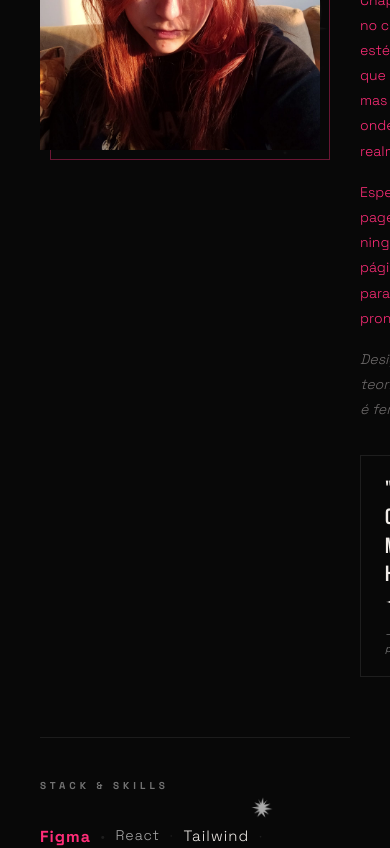
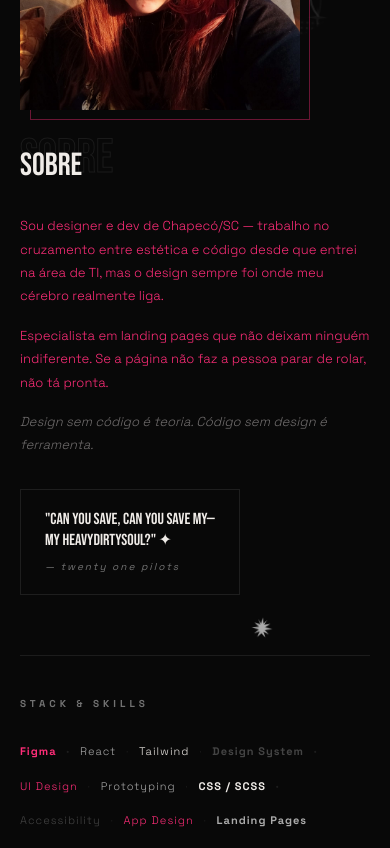
Before and after one commit to CassolEllen/darkcat-studio-portfolio, a React (Vite) app: page / in a window 390 px wide. Shown: the part 4900-5748 px from the top of the page. Built offline with nearby package versions, Linux system fonts and the light colour scheme.

Commit message:
fix: responsividade mobile da seção sobre

```diff
--- a/src/components/About.jsx
+++ b/src/components/About.jsx
@@ -12,9 +12,8 @@ const skills = [
 
 export default function About() {
   return (
-    <section id="about" style={{ position: 'relative', overflow: 'hidden', padding: '80px 40px', borderTop: '1px solid #1c1c1c' }}>
+    <section id="about" style={{ position: 'relative', overflow: 'hidden', padding: 'clamp(40px, 8vw, 80px) clamp(20px, 5vw, 40px)', borderTop: '1px solid #1c1c1c' }}>
 
-      {/* decorative */}
       <Chain height={280} color="#888888" opacity={0.2} style={{ right: 20, top: '5%' }} delay={0} />
       <HalftoneStar size={180} opacity={0.08} style={{ right: '15%', top: '20%' }} delay={1} />
       <Sparkle type="four" color="#ff2d78" size={16} top="12%" left="60%" delay={0.5} duration={2.5} glow />
@@ -23,7 +22,6 @@ export default function About() {
 
       <div style={{ position: 'relative', zIndex: 2 }}>
 
-        {/* section label */}
         <span style={{
           fontFamily: '"Space Grotesk", sans-serif',
           fontSize: 10, fontWeight: 300, color: '#ff2d78',
@@ -31,7 +29,13 @@ export default function About() {
         }}>// 02</span>
 
         {/* top grid — foto + bio */}
-        <div style={{ display: 'grid', gridTemplateColumns: 'min(280px, 100%) 1fr', gap: 40, marginBottom: 60, alignItems: 'start' }}>
+        <div style={{
+          display: 'grid',
+          gridTemplateColumns: 'repeat(auto-fit, minmax(260px, 1fr))',
+          gap: 'clamp(24px, 5vw, 60px)',
+          marginBottom: 60,
+          alignItems: 'start',
+        }}>
 
           {/* foto */}
           <motion.div
@@ -39,7 +43,7 @@ export default function About() {
             whileInView={{ opacity: 1, x: 0 }}
             viewport={{ once: true }}
             transition={{ duration: 0.8 }}
-            style={{ position: 'relative' }}
+            style={{ position: 'relative', maxWidth: 280 }}
           >
             <img
               src="/ellen.png"
@@ -53,14 +57,12 @@ export default function About() {
                 filter: 'contrast(1.05) saturate(0.9)',
               }}
             />
-            {/* pink border accent */}
             <div style={{
               position: 'absolute', top: 10, left: 10,
               right: -10, bottom: -10,
               border: '1px solid #ff2d78',
               zIndex: -1, opacity: 0.4,
             }} />
-            {/* sparkle on photo */}
             <motion.div
               style={{ position: 'absolute', top: -16, right: -16 }}
               animate={{ rotate: [0, 360] }}
@@ -79,23 +81,24 @@ export default function About() {
             viewport={{ once: true }}
             transition={{ duration: 0.7 }}
           >
-            {/* ghost big SOBRE */}
             <div style={{ position: 'relative', marginBottom: 32 }}>
               <span style={{
                 fontFamily: '"Bebas Neue", sans-serif',
-                fontSize: 'clamp(60px, 8vw, 100px)',
+                fontSize: 'clamp(48px, 8vw, 100px)',
                 color: 'transparent', WebkitTextStroke: '1px #1a1a1a',
                 lineHeight: 1, display: 'block', userSelect: 'none',
               }}>SOBRE</span>
               <h2 style={{
-                fontFamily: '"Bebas Neue", sans-serif', fontSize: 52, color: '#f0ece8',
+                fontFamily: '"Bebas Neue", sans-serif',
+                fontSize: 'clamp(32px, 5vw, 52px)',
+                color: '#f0ece8',
                 position: 'absolute', bottom: -8, left: 0,
               }}>SOBRE</h2>
             </div>
 
             <p style={{
               fontFamily: '"Space Grotesk", sans-serif',
-              fontSize: 14, lineHeight: 1.8, color: '#ff2d78',
+              fontSize: 'clamp(13px, 2vw, 14px)', lineHeight: 1.8, color: '#ff2d78',
               marginBottom: 16, fontWeight: 300,
             }}>
               Sou designer e dev de Chapecó/SC — trabalho no cruzamento entre estética e código desde que entrei na área de TI, mas o design sempre foi onde meu cérebro realmente liga.
@@ -103,7 +106,7 @@ export default function About() {
 
             <p style={{
               fontFamily: '"Space Grotesk", sans-serif',
-              fontSize: 14, lineHeight: 1.8, color: '#ff2d78',
+              fontSize: 'clamp(13px, 2vw, 14px)', lineHeight: 1.8, color: '#ff2d78',
               marginBottom: 16, fontWeight: 300,
             }}>
               Especialista em landing pages que não deixam ninguém indiferente. Se a página não faz a pessoa parar de rolar, não tá pronta.
@@ -111,13 +114,12 @@ export default function About() {
 
             <p style={{
               fontFamily: '"Space Grotesk", sans-serif',
-              fontSize: 14, lineHeight: 1.8, color: '#706d6d',
+              fontSize: 'clamp(13px, 2vw, 14px)', lineHeight: 1.8, color: '#706d6d',
               marginBottom: 32, fontWeight: 300, fontStyle: 'italic',
             }}>
               Design sem código é teoria. Código sem design é ferramenta.
             </p>
 
-            {/* TOP quote */}
             <motion.div
               initial={{ opacity: 0, y: 20 }}
               whileInView={{ opacity: 1, y: 0 }}
@@ -128,10 +130,12 @@ export default function About() {
                 border: '1px solid #1e1e1e',
                 transform: 'rotate(-1.5deg)',
                 display: 'inline-block',
+                maxWidth: '100%',
               }}
             >
               <p style={{
-                fontFamily: '"Bebas Neue", sans-serif', fontSize: 22,
+                fontFamily: '"Bebas Neue", sans-serif',
+                fontSize: 'clamp(16px, 3vw, 22px)',
                 color: '#f0ece8', lineHeight: 1.3, marginBottom: 8,
               }}>
                 "can you save, can you save my—<br />my heavydirtysoul?" ✦
@@ -171,7 +175,8 @@ export default function About() {
                 transition={{ duration: 0.4 }}
                 style={{
                   fontFamily: '"Space Grotesk", sans-serif',
-                  fontSize: skill.size, fontWeight: i % 3 === 0 ? 700 : 300,
+                  fontSize: 'clamp(11px, 2vw, 16px)',
+                  fontWeight: i % 3 === 0 ? 700 : 300,
                   color: i % 4 === 0 ? '#ff2d78' : i % 4 === 1 ? '#aaaaaa' : i % 4 === 2 ? '#f0ece8' : '#444',
                   letterSpacing: '1px', padding: '4px 0',
                   cursor: 'default',
```
